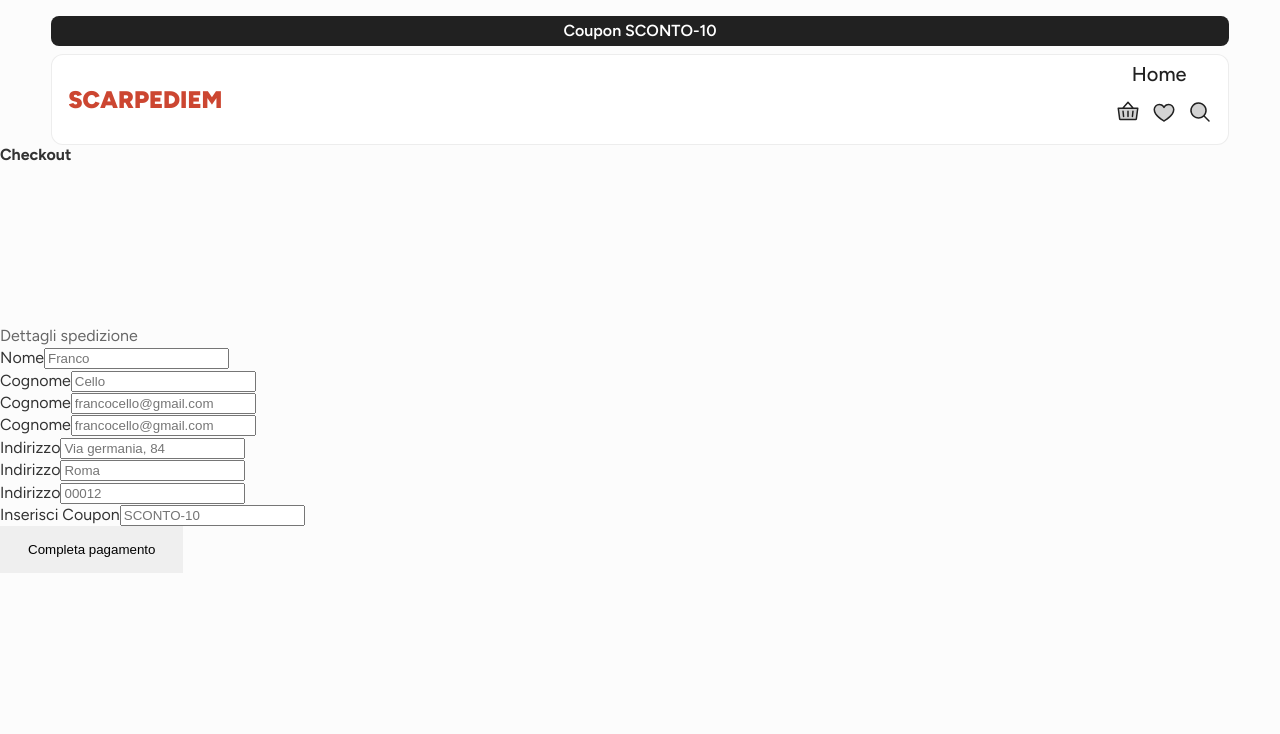
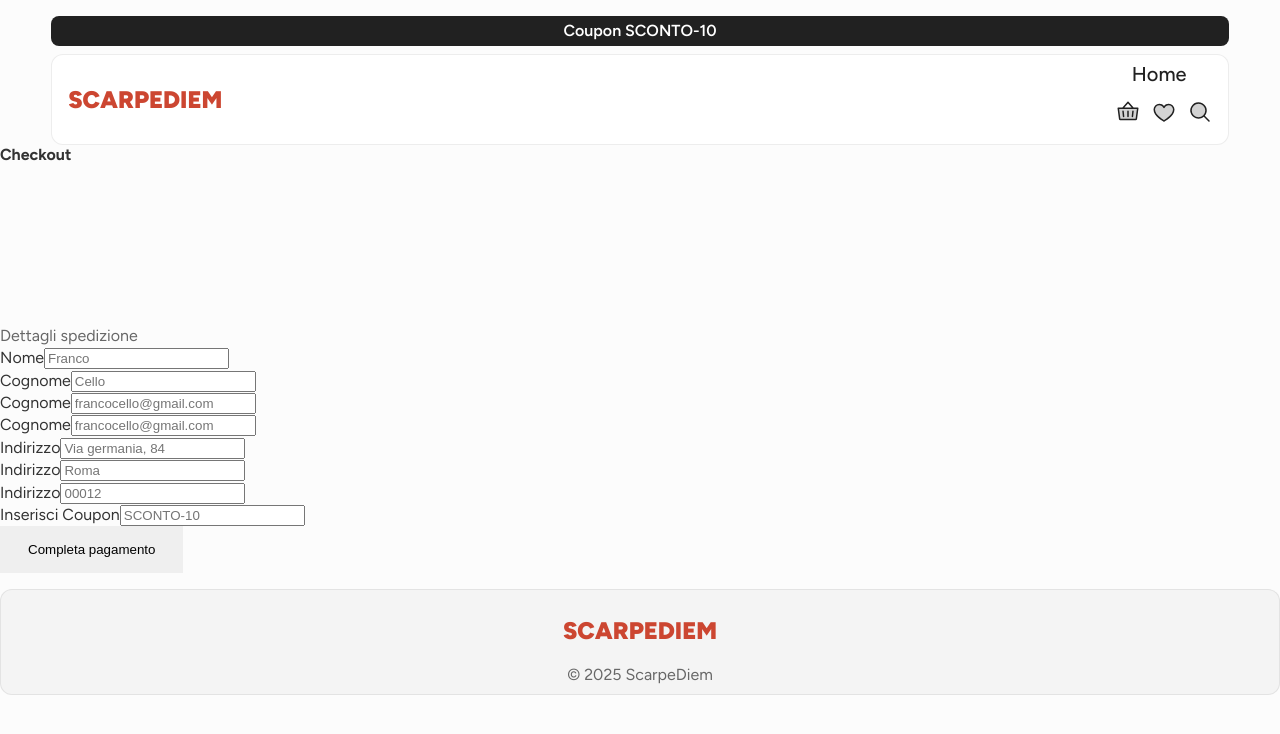
Before and after one commit to lorenzoferrante97/scarpe_diem, a React (Vite) app in the folder frontend/: page /checkout in a window 1280 px wide. Shown: the top 734 px of the page. Built offline with nearby package versions, Linux system fonts and the light colour scheme.

Commit message:
ADD footer

```diff
--- /dev/null
+++ b/frontend/src/components/Footer.jsx
@@ -0,0 +1,12 @@
+export default function Footer() {
+    return (
+        <footer>
+        <div className="footer-section">
+          <span className="logo">ScarpeDiem</span>
+        </div>
+        <div className="footer-section">
+            <span>© 2025 ScarpeDiem</span>
+        </div>
+        </footer>
+    );
+  }
--- a/frontend/src/index.css
+++ b/frontend/src/index.css
@@ -3,3 +3,4 @@
 @import './style/home.css';
 @import './style/product.css';
 @import './style/cart.css';
+@import './style/footer.css';
--- a/frontend/src/layouts/DefaultLayout.jsx
+++ b/frontend/src/layouts/DefaultLayout.jsx
@@ -1,5 +1,6 @@
 import { Outlet } from 'react-router-dom';
 import Header from '../components/Header';
+import Footer from '../components/Footer';
 
 export default function DefaultLayout() {
   return (
@@ -7,6 +8,7 @@ export default function DefaultLayout() {
       <section>
         <Header />
         <Outlet />
+        <Footer />
       </section>
     </>
   );
--- /dev/null
+++ b/frontend/src/style/footer.css
@@ -0,0 +1,19 @@
+footer {
+    width: 100%;
+    margin-top: 1rem;
+    min-height: 8vh;
+    gap: 1rem;
+    padding-inline: 1rem;
+    padding-block: 0.5rem;
+    align-items: center;
+    border-radius: 0.75rem;
+    background-color: var(--color-section-high);
+    border: 1px solid rgba(33, 33, 33, 8%);
+}
+
+.footer-section {
+    display: flex;
+    justify-content: center;
+    gap: 0.5rem;
+    margin-top: 1rem;
+}
```
